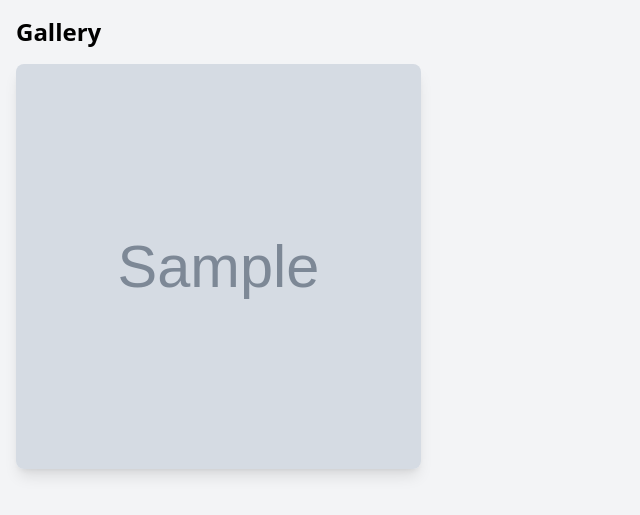
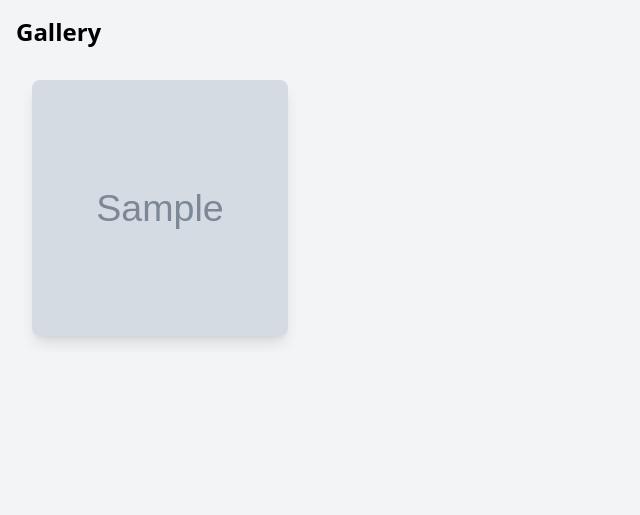
Before and after one commit to fpichardom/image_gallery_management, a Flask app: page /gallery in a window 1280 px wide. Shown: the part 64-579 px from the top of the page, without its empty margins (0-640 px from the left). Run offline with Flask 3, Linux system fonts and the light colour scheme; tables that the repository leaves empty hold one stand-in row (values such as "Sample post"); grey boxes marked "Sample" are stand-in pictures; some libraries are stand-ins or nearby versions.

Commit message:
Show images in single row using flexbox

```diff
--- a/templates/gallery.html
+++ b/templates/gallery.html
@@ -3,10 +3,10 @@
 {% block content %}
 <div class="p-4">
     <h1 class="text-2xl font-bold mb-4">Gallery</h1>
-    <div class="grid grid-cols-3 gap-4">
+    <div class="flex overflow-x-auto space-x-4 p-4">
         {% for image in images %}
-            <div class="w-full aspect-square">
-                <img src="{{ url_for('static', filename= 'uploads/' + image.path) }}" alt="Adventure image" class="w-full h-full object-cover rounded-lg shadow-lg">
+            <div class="flex-shrink-0 w-64 h-64">
+                <img src="{{ url_for('static', filename='uploads/' + image.path) }}" alt="Adventure image" class="w-full h-full object-cover rounded-lg shadow-lg">
             </div>
         {% endfor %}
     </div>
```
